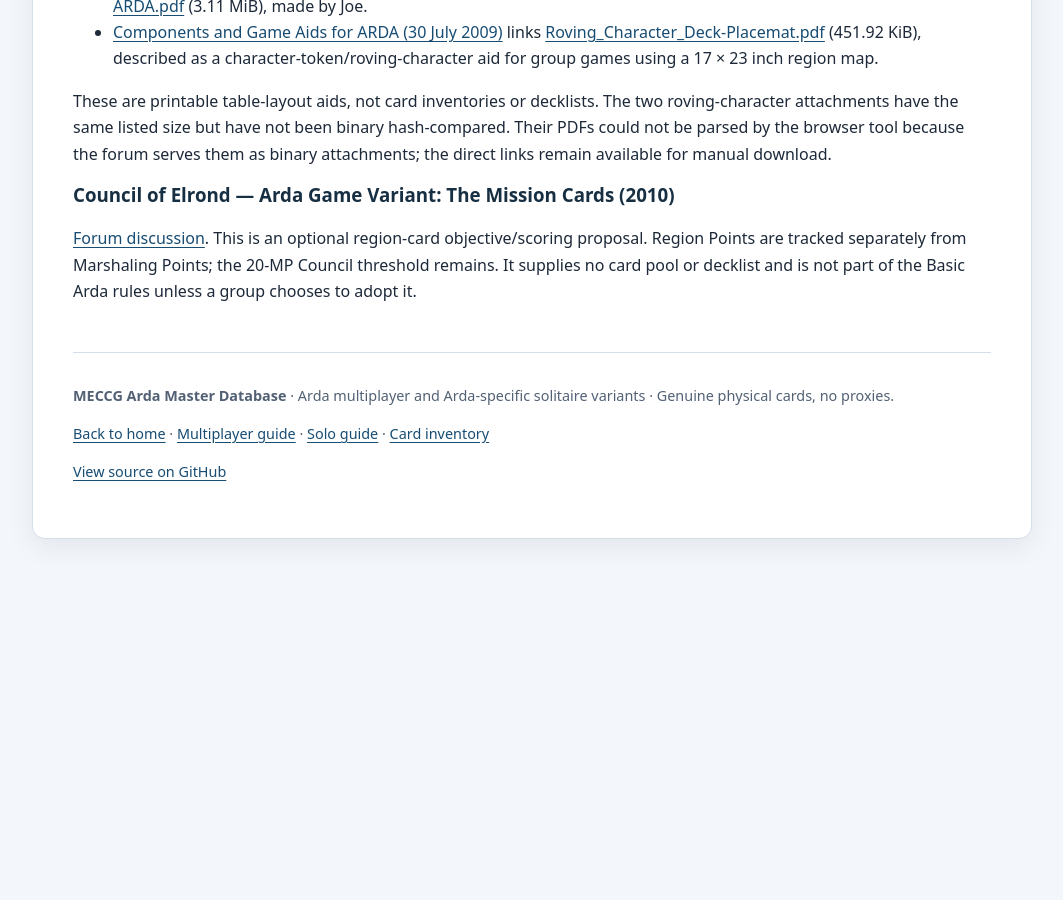
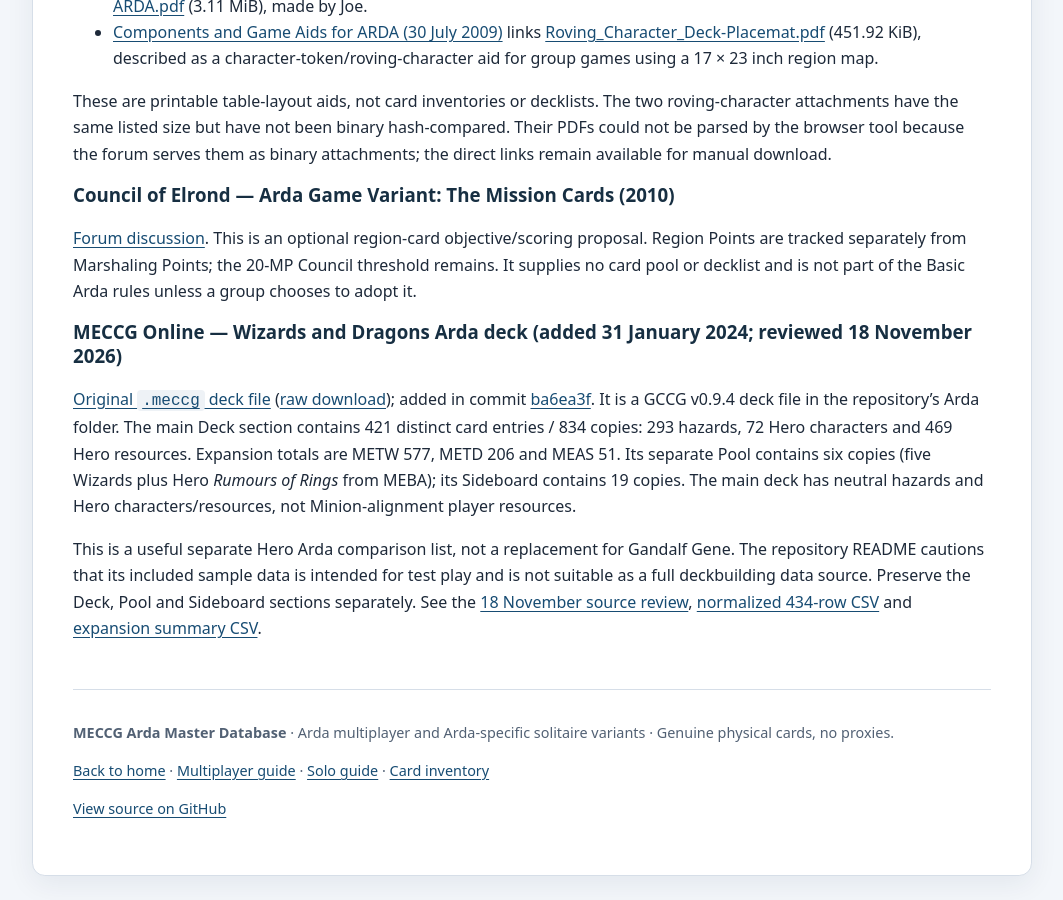
Before and after one commit to JamSpot/meccg-arda-master-database, a Jekyll site: the page built from docs/sources.md, in a window 1280 px wide and 900 px high, scrolled down 13425 px. Shown: the whole window, without its empty margins (108-1171 px from the left). Built offline with Jekyll 4.4.1, drawn with Linux system fonts in a browser that asks for light colours; our own code applies the rules of GitHub Pages for plain Markdown files; before the commit the page ends 13988 px from its top, so only the background shows below that.

Commit message:
Register Wizards and Dragons Arda deck source

```diff
--- a/docs/sources.md
+++ b/docs/sources.md
@@ -336,3 +336,10 @@ These are printable table-layout aids, not card inventories or decklists. The tw
 ### Council of Elrond — Arda Game Variant: The Mission Cards (2010)
 
 [Forum discussion](https://www.councilofelrond.org/forum/viewtopic.php?f=37&t=1478). This is an optional region-card objective/scoring proposal. Region Points are tracked separately from Marshaling Points; the 20-MP Council threshold remains. It supplies no card pool or decklist and is not part of the Basic Arda rules unless a group chooses to adopt it.
+
+
+### MECCG Online — Wizards and Dragons Arda deck (added 31 January 2024; reviewed 18 November 2026)
+
+[Original `.meccg` deck file](https://github.com/Heinrich-Barth/meccg-online/blob/main/public/decks/Arda/Wizards%20and%20Dragons.meccg) ([raw download](https://raw.githubusercontent.com/Heinrich-Barth/meccg-online/main/public/decks/Arda/Wizards%20and%20Dragons.meccg)); added in commit [ba6ea3f](https://github.com/Heinrich-Barth/meccg-online/commit/ba6ea3fdbd560099cd1b12d001a7879acbae86a9). It is a GCCG v0.9.4 deck file in the repository's Arda folder. The main Deck section contains 421 distinct card entries / 834 copies: 293 hazards, 72 Hero characters and 469 Hero resources. Expansion totals are METW 577, METD 206 and MEAS 51. Its separate Pool contains six copies (five Wizards plus Hero *Rumours of Rings* from MEBA); its Sideboard contains 19 copies. The main deck has neutral hazards and Hero characters/resources, not Minion-alignment player resources.
+
+This is a useful separate Hero Arda comparison list, not a replacement for Gandalf Gene. The repository README cautions that its included sample data is intended for test play and is not suitable as a full deckbuilding data source. Preserve the Deck, Pool and Sideboard sections separately. See the [18 November source review](wizards-and-dragons-arda-source-review-2026-11-18.html), [normalized 434-row CSV](../data/wizards-and-dragons-arda-pool-2024.csv) and [expansion summary CSV](../data/wizards-and-dragons-arda-expansion-summary.csv).
```
